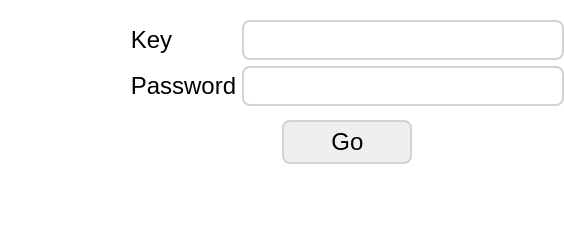
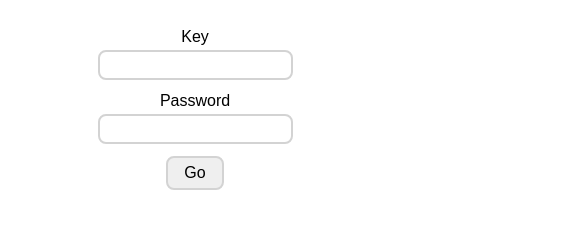
Before and after one commit to AmrSaber/Gate-keeper, a website: page public/index.html in a window 390 px wide. Shown: the whole page, 564 px wide, since content can reach past the window. Drawn offline with Linux system fonts and the light colour scheme.

Commit message:
Update UI

```diff
--- a/public/index.html
+++ b/public/index.html
@@ -2,11 +2,14 @@
 <html lang="en">
   <head>
     <meta charset="UTF-8" />
+    <meta name="viewport" content="width=device-width,initial-scale=1" />
+
     <title>Gate keeper</title>
     <link rel="stylesheet" href="style.css" />
   </head>
 
   <body>
+    <main>
       <form>
         <label for="key">Key</label>
         <span id="key-text"></span>
@@ -17,6 +20,7 @@
 
         <button id="submit" type="submit">Go</button>
       </form>
+    </main>
 
     <script src="./script.js"></script>
   </body>
--- a/public/style.css
+++ b/public/style.css
@@ -1,13 +1,18 @@
 * {
-  font-size: 24px;
+  font-size: 16px;
 }
 
 body {
   font-family: Arial, Helvetica, sans-serif;
 }
 
+main {
+  display: flex;
+  justify-content: center;
+}
+
 form {
-  margin: 20px auto;
+  margin-top: 20px;
   width: 33vw;
 
   display: none; /* display is set to "grid" in js */
@@ -18,11 +23,14 @@
   justify-items: start;
   align-items: center;
 
-  gap: 6px;
+  justify-content: center;
+
+  gap: 8px;
 }
 
 form input {
-  justify-self: stretch;
+  width: 100%;
+  box-sizing: border-box;
 }
 
 form span {
@@ -61,3 +69,26 @@
 #key {
   display: none;
 }
+
+#key-text {
+  color: grey;
+}
+
+/* Handle phone size */
+@media screen and (max-width: 500px) {
+  form {
+    width: 50vw;
+
+    grid-template-columns: auto;
+    justify-items: center;
+    gap: 4px;
+  }
+
+  label[for='password'] {
+    margin-top: 8px;
+  }
+
+  form button {
+    grid-column: 1;
+  }
+}
```
Lines whose indentation alone changed are shown as unchanged.
